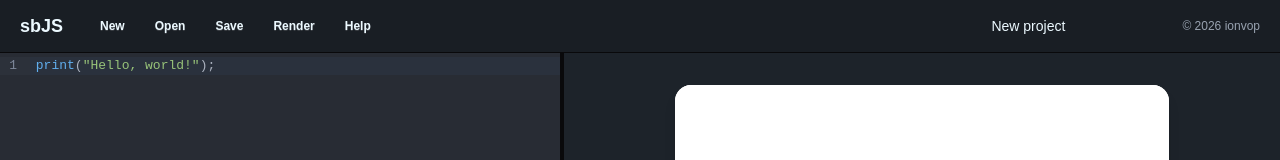
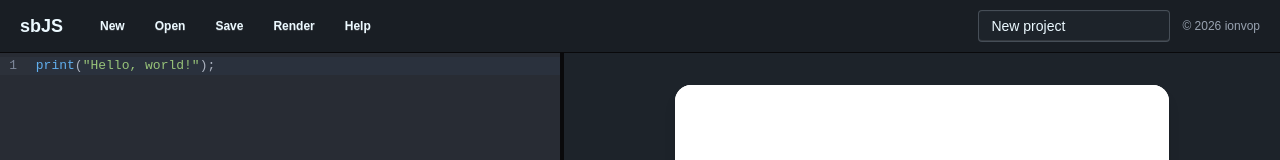
Before and after one commit to ionvop/storyboard-js, a React (Vite) app: page / in a window 1280 px wide. Shown: the top 160 px of the page. Built offline with nearby package versions, Linux system fonts and the light colour scheme.

Commit message:
Update TopBar.tsx

```diff
--- a/src/components/layout/TopBar.tsx
+++ b/src/components/layout/TopBar.tsx
@@ -44,7 +44,7 @@ export function TopBar({
       <div className="flex-1" />
 
       <input
-        className="input input-sm input-ghost w-48 min-w-0 text-sm"
+        className="input input-sm input-bordered w-48 min-w-0 text-sm"
         value={name}
         onChange={(e) => onNameChange(e.target.value)}
         placeholder="Project name"
```
